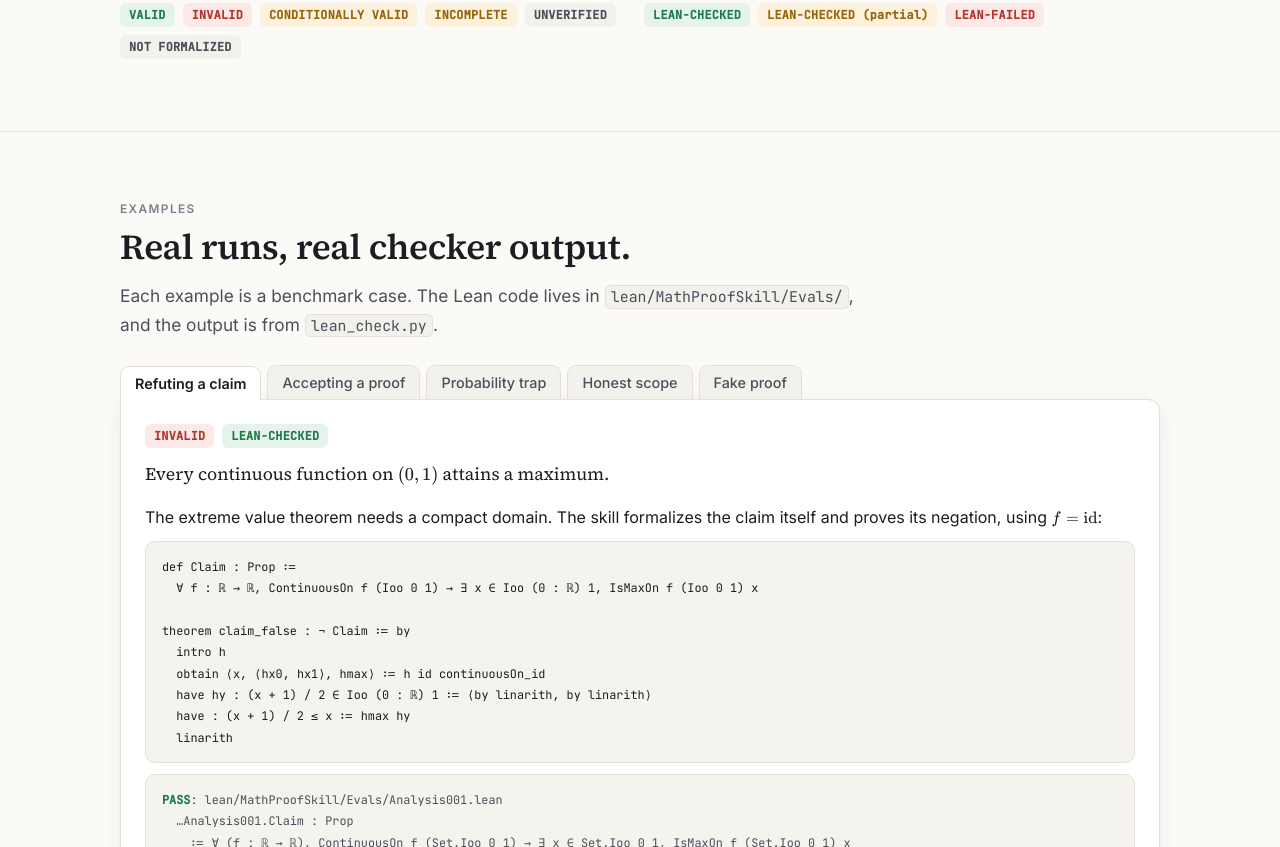
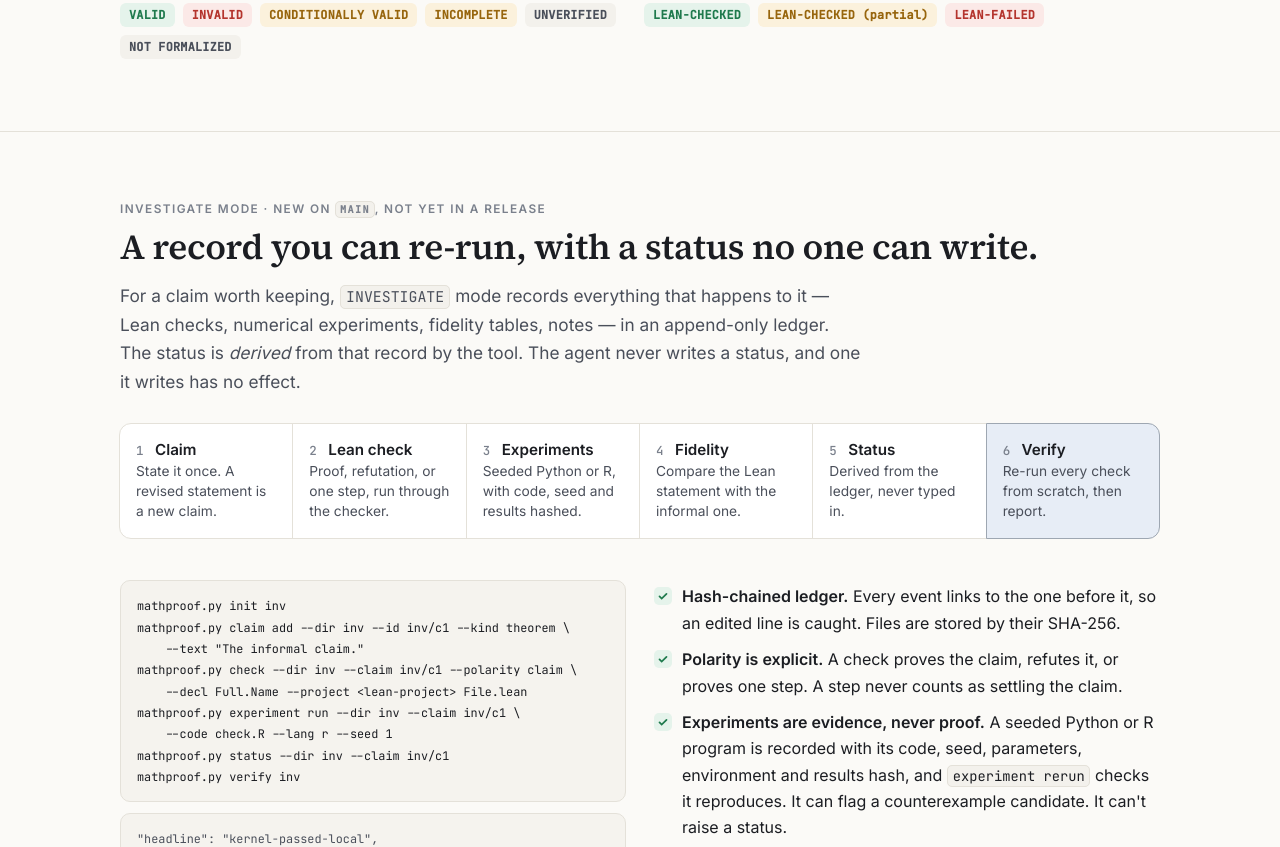
Before and after one commit to Ztang-Yit-Xiaang/mathproof-skill, a plain HTML site: page docs/index.html in a window 1280 px wide. Shown: the part 1953-2800 px from the top of the page. Drawn offline with nearby package versions, Linux system fonts and the light colour scheme.

Commit message:
Add the INVESTIGATE workflow to the website
The site described four modes and stopped at single checks. It now has a
section on INVESTIGATE mode: the ledger, derived statuses, Lean checks,
seeded Python and R experiments, and verify, with the current ceiling
(kernel-passed-local, UNVERIFIED) and what comes next stated plainly.
The formalized-case count is corrected from 21 to 22.

Co-Authored-By: Claude Opus 5.5 <noreply@anthropic.com>

```diff
--- a/docs/index.html
+++ b/docs/index.html
@@ -183,6 +183,7 @@ footer .wrap{display:flex;flex-wrap:wrap;gap:12px 28px;justify-content:space-bet
     </a>
     <div class="links">
       <a class="opt" href="#how">How it works</a>
+      <a class="opt" href="#investigate">Investigate</a>
       <a class="opt" href="#examples">Examples</a>
       <a class="opt" href="#showcase">Showcase</a>
       <a href="#install">Install</a>
@@ -254,7 +255,7 @@ footer .wrap{display:flex;flex-wrap:wrap;gap:12px 28px;justify-content:space-bet
   <div class="wrap">
     <div class="eyebrow">How it works</div>
     <h2>A pipeline that tries to say no.</h2>
-    <p class="lede">Four modes — <code>PROVE</code>, <code>AUDIT</code>, <code>EXPLAIN</code>, <code>RESEARCH</code> — share one workflow. Every verdict carries a Lean status.</p>
+    <p class="lede">Four modes — <code>PROVE</code>, <code>AUDIT</code>, <code>EXPLAIN</code>, <code>RESEARCH</code> — share one workflow. Every verdict carries a Lean status. A fifth, <a href="#investigate"><code>INVESTIGATE</code></a>, keeps a durable record of one claim.</p>
     <div class="pipe">
       <div class="st"><b>Assumptions</b><span>Type every object; write down every hypothesis.</span></div>
       <div class="st"><b>Adversarial audit</b><span>Hunt edge cases and counterexamples first.</span></div>
@@ -268,6 +269,62 @@ footer .wrap{display:flex;flex-wrap:wrap;gap:12px 28px;justify-content:space-bet
       <span style="width:12px"></span>
       <span class="tag ok">LEAN-CHECKED</span><span class="tag warn">LEAN-CHECKED (partial)</span><span class="tag bad">LEAN-FAILED</span><span class="tag neutral">NOT FORMALIZED</span>
     </div>
+  </div>
+</section>
+
+<section id="investigate">
+  <div class="wrap">
+    <div class="eyebrow">Investigate mode · new on <code>main</code>, not yet in a release</div>
+    <h2>A record you can re-run, with a status no one can write.</h2>
+    <p class="lede">For a claim worth keeping, <code>INVESTIGATE</code> mode records everything that happens to it — Lean checks, numerical experiments, fidelity tables, notes — in an append-only ledger. The status is <em>derived</em> from that record by the tool. The agent never writes a status, and one it writes has no effect.</p>
+    <div class="pipe">
+      <div class="st"><b>Claim</b><span>State it once. A revised statement is a new claim.</span></div>
+      <div class="st"><b>Lean check</b><span>Proof, refutation, or one step, run through the checker.</span></div>
+      <div class="st"><b>Experiments</b><span>Seeded Python or R, with code, seed and results hashed.</span></div>
+      <div class="st"><b>Fidelity</b><span>Compare the Lean statement with the informal one.</span></div>
+      <div class="st"><b>Status</b><span>Derived from the ledger, never typed in.</span></div>
+      <div class="st"><b>Verify</b><span>Re-run every check from scratch, then report.</span></div>
+    </div>
+
+    <div class="two" style="margin-top:30px">
+      <div>
+<pre><code>mathproof.py init inv
+mathproof.py claim add --dir inv --id inv/c1 --kind theorem \
+    --text "The informal claim."
+mathproof.py check --dir inv --claim inv/c1 --polarity claim \
+    --decl Full.Name --project &lt;lean-project&gt; File.lean
+mathproof.py experiment run --dir inv --claim inv/c1 \
+    --code check.R --lang r --seed 1
+mathproof.py status --dir inv --claim inv/c1
+mathproof.py verify inv</code></pre>
+<pre class="out"><code>"headline": "kernel-passed-local",
+"verdict":  "UNVERIFIED",
+"lean_status": "KERNEL-PASSED (local; claim, fidelity: none)",
+"computational": { "runs": 1, "candidates": 0 }
+…
+<span class="pass">OK</span>: 10 checks re-run.</code></pre>
+      </div>
+      <div>
+        <ul class="checks">
+          <li><span><strong>Hash-chained ledger.</strong> Every event links to the one before it, so an edited line is caught. Files are stored by their SHA-256.</span></li>
+          <li><span><strong>Polarity is explicit.</strong> A check proves the claim, refutes it, or proves one step. A step never counts as settling the claim.</span></li>
+          <li><span><strong>Experiments are evidence, never proof.</strong> A seeded Python or R program is recorded with its code, seed, parameters, environment and results hash, and <code>experiment rerun</code> checks it reproduces. It can flag a counterexample candidate. It can't raise a status.</span></li>
+          <li><span><strong><code>verify</code> trusts nothing recorded.</strong> It re-runs every Lean check with the installed checker. A recorded PASS counts for nothing until the re-run agrees.</span></li>
+        </ul>
+      </div>
+    </div>
+
+    <div class="found">
+      <div class="card">
+        <h3>The ceiling, stated plainly</h3>
+        <p>Today the strongest result is <span class="tag ok">kernel-passed-local</span> with the verdict <span class="tag neutral">UNVERIFIED</span>. A check on your own machine can't stand in for a clean-machine check plus a person's signature, so nothing reaches <code>VALID</code> or <code>INVALID</code> through this mode yet. The local ledger catches accidents and simple edits, not a determined agent that rewrites it whole. That limit is in the docs, not hidden.</p>
+      </div>
+      <div class="card">
+        <h3>What comes next</h3>
+        <p>An authoritative tier: a sandboxed Linux CI run of <code>lake comparator</code>, which in our tests rejected every attack we built, with and without Mathlib. Then a signed human review of fidelity. We're already using the workflow on research-level results from the matrix-sketching literature, with formal proofs and numerical checks kept in one ledger.</p>
+      </div>
+    </div>
+    <p style="margin-top:18px"><a href="https://github.com/Ztang-Yit-Xiaang/mathproof-skill/blob/main/skill/references/investigate.md">Read the INVESTIGATE guide →</a></p>
   </div>
 </section>
 
@@ -421,7 +478,7 @@ theorem t (n : Nat) : n * 1 = n := by trust_me</code></pre>
   <div class="wrap">
     <div class="stats">
       <div class="card stat"><b>22</b><span>benchmark cases</span></div>
-      <div class="card stat"><b>21</b><span>formalized and checked in Lean</span></div>
+      <div class="card stat"><b>22</b><span>formalized and checked in Lean</span></div>
       <div class="card stat"><b>28</b><span>checker regression fixtures</span></div>
       <div class="card stat"><b>3</b><span>agents supported</span></div>
     </div>
```
